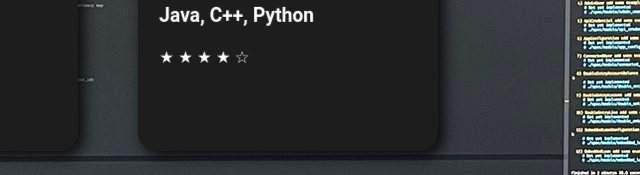
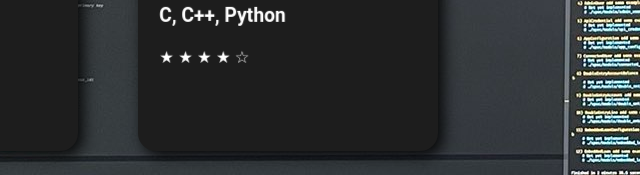
Before and after one commit to jiya2110/PORTFOLIO, a plain HTML site: page index3.html in a window 1280 px wide. Shown: the part 497-672 px from the top of the page, 640-1280 px from the left. Drawn offline with Linux system fonts and the light colour scheme.

Commit message:
Update index3.html

```diff
--- a/index3.html
+++ b/index3.html
@@ -34,7 +34,7 @@
         <div class="card-image card3"></div>
         <div class="card-text card3">
         <span class="date"><h1>Programming Language</h1></span>
-        <h3>Java, C++, Python</h3>
+        <h3>C, C++, Python</h3>
 
         &#9733;
     &#9733;
```
